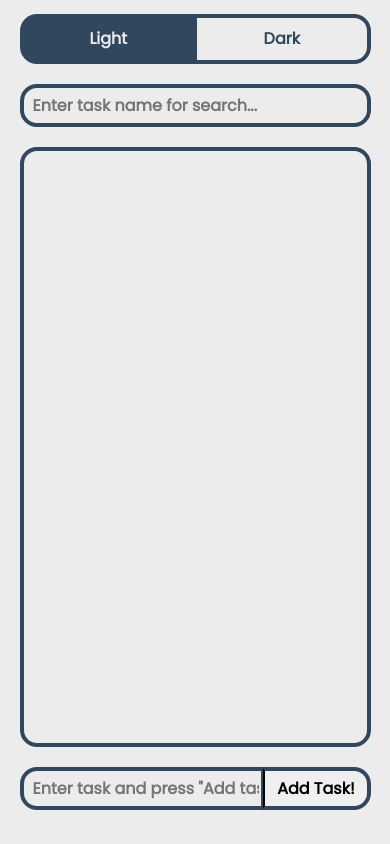
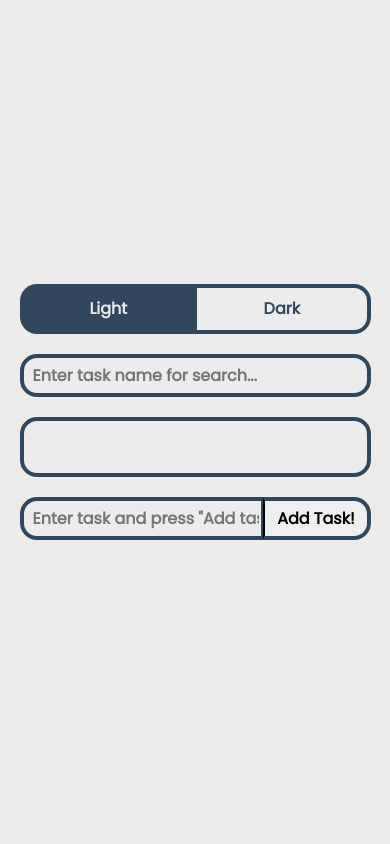
Before and after one commit to oleksiikoko/todo, a React app: page / in a window 390 px wide. Built offline with nearby package versions, Linux system fonts and the light colour scheme.

Commit message:
Add mobile styles

```diff
--- a/src/styles/Popup.scss
+++ b/src/styles/Popup.scss
@@ -15,12 +15,12 @@
 
   position: absolute;
   z-index: 2;
-  top: calc(50% - 90px);
-  left: calc(50% - 225px);
 
   height: 180px;
   width: 450px;
-  max-width: 90%;
+
+  top: calc(50% - 90px);
+  left: calc(50% - 225px);
 
   border: $border;
   border-radius: $border-radius;
@@ -65,9 +65,13 @@
   }
 }
 
-// @media screen and (max-width: 600px) {
-//   .todo__container {
-//     width: 80%;
-//     max-height: 100%;
-//   }
-// }
+@media screen and (max-width: 600px) {
+  .popup {
+    width: 350px;
+    left: calc(50% - 175px);
+
+    button {
+      width: 155px;
+    }
+  }
+}
--- a/src/styles/TaskList.scss
+++ b/src/styles/TaskList.scss
@@ -2,8 +2,9 @@
 
 .todo-list {
   width: 100%;
-  min-height: 350px;
-  height: 600px;
+  min-height: 60px;
+  max-height: 75%;
+  // height: 600px;
   border: $border;
   border-radius: $border-radius;
   background: $bg-light;
--- a/src/styles/ToDo.scss
+++ b/src/styles/ToDo.scss
@@ -14,6 +14,7 @@
   &__container {
     width: 450px;
     max-width: 90%;
+    max-height: 90%;
   }
 
   ::-webkit-scrollbar {
```
